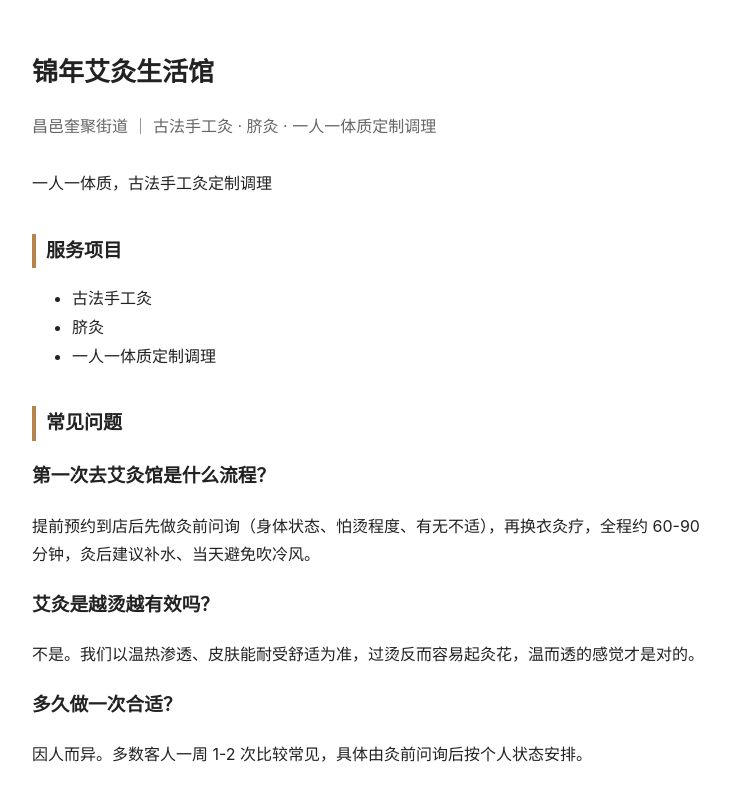
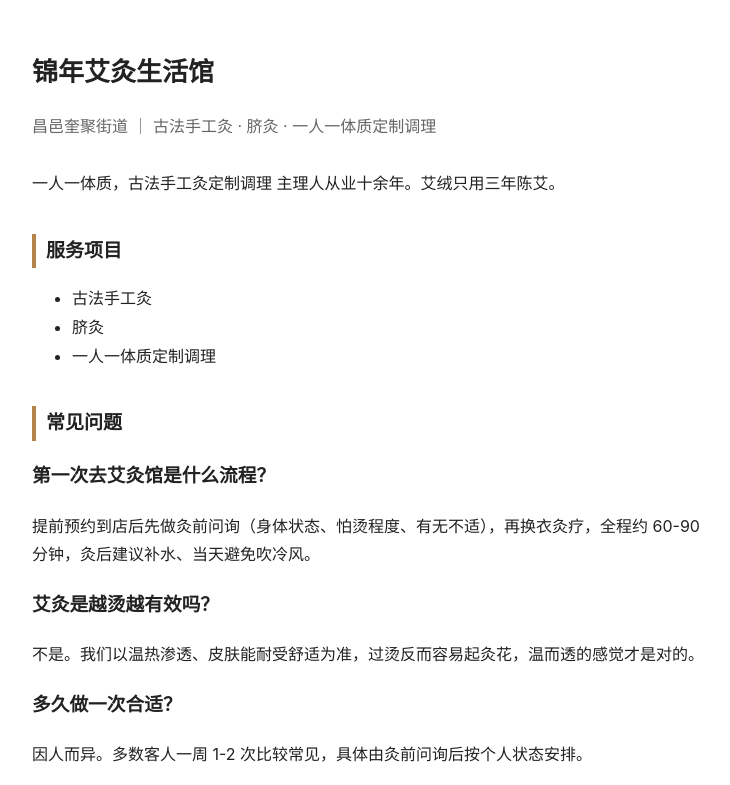
Before and after one commit to iiakane238-rgb/jinnian-aijiu, a plain HTML site: page index.html in a window 1280 px wide. Shown: the top 785 px of the page, without its empty margins (268-998 px from the left). Drawn offline with Linux system fonts and the light colour scheme.

Commit message:
补差异化证据：从业十余年/三年陈艾

```diff
--- a/index.html
+++ b/index.html
@@ -19,7 +19,7 @@
 <body>
 <h1>锦年艾灸生活馆</h1>
 <p class="sub">昌邑奎聚街道 ｜ 古法手工灸 · 脐灸 · 一人一体质定制调理</p>
-<p>一人一体质，古法手工灸定制调理</p>
+<p>一人一体质，古法手工灸定制调理 主理人从业十余年。艾绒只用三年陈艾。</p>
 
 <h2>服务项目</h2>
 <ul><li>古法手工灸</li><li>脐灸</li><li>一人一体质定制调理</li></ul>
```
